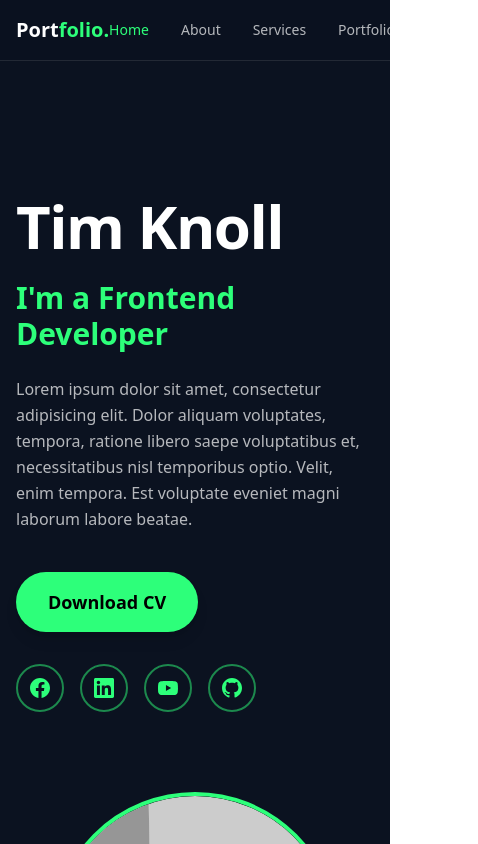
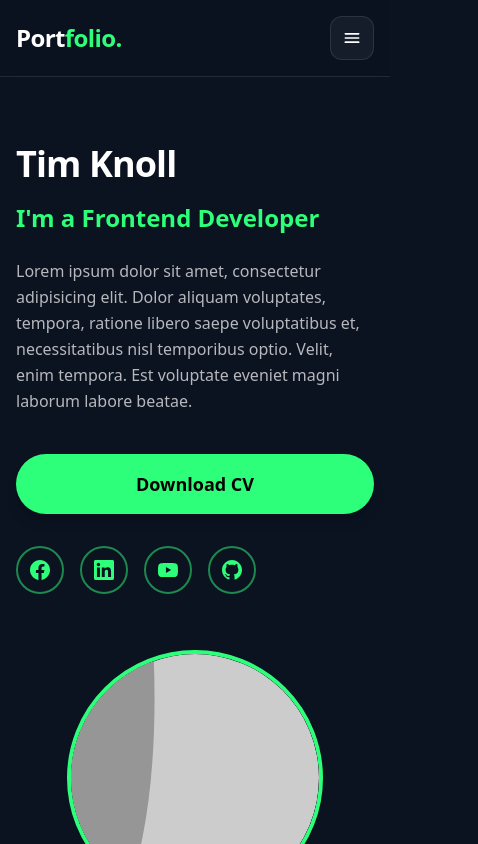
Before and after one commit to sameepabadhuge/react-portfolio, a React (Vite) app: page / in a window 390 px wide. Shown: the top 844 px of the page, 478 px wide, since content can reach past the window. Built offline with nearby package versions, Linux system fonts and the light colour scheme.

Commit message:
update:make responsive

```diff
--- a/src/components/Navbar.jsx
+++ b/src/components/Navbar.jsx
@@ -1,29 +1,92 @@
+import { useEffect, useState } from "react";
 import { NavLink } from "react-router-dom";
 
 const linkClass = ({ isActive }) =>
-  `text-sm font-medium transition ${
-    isActive
-      ? "text-[#2DFF7A]"
-      : "text-white/70 hover:text-white"
+  `text-base font-medium ${
+    isActive ? "text-[#2DFF7A]" : "text-white/70 hover:text-white"
   }`;
 
+const links = [
+  { to: "/", label: "Home" },
+  { to: "/about", label: "About" },
+  { to: "/services", label: "Services" },
+  { to: "/portfolio", label: "Portfolio" },
+  { to: "/contact", label: "Contact" },
+];
+
 export default function Navbar() {
+  const [isOpen, setIsOpen] = useState(false);
+
+  useEffect(() => {
+    document.body.classList.toggle("overflow-hidden", isOpen);
+    return () => document.body.classList.remove("overflow-hidden");
+  }, [isOpen]);
+
   return (
-    <header className="sticky top-0 z-50 bg-[#0b1220]/80 backdrop-blur border-b border-white/10">
-      <div className="mx-auto max-w-6xl px-4 py-4 flex items-center justify-between">
-        <NavLink to="/" className="text-xl font-bold">
+    <header className="sticky top-0 z-50 border-b border-white/10 bg-[#0b1220]/80 backdrop-blur">
+      <div className="mx-auto flex max-w-6xl items-center justify-between gap-4 px-4 py-4">
+        <NavLink to="/" className="text-2xl font-extrabold tracking-tight" onClick={() => setIsOpen(false)}>
           <span>Port</span>
           <span className="text-[#2DFF7A]">folio.</span>
         </NavLink>
 
-        <nav className="flex gap-8">
-          <NavLink to="/" className={linkClass}>Home</NavLink>
-          <NavLink to="/about" className={linkClass}>About</NavLink>
-          <NavLink to="/services" className={linkClass}>Services</NavLink>
-          <NavLink to="/portfolio" className={linkClass}>Portfolio</NavLink>
-          <NavLink to="/contact" className={linkClass}>Contact</NavLink>
+        <button
+          type="button"
+          aria-label="Toggle navigation"
+          aria-expanded={isOpen}
+          className="flex h-11 w-11 items-center justify-center rounded-xl border border-white/10 bg-white/5 text-white transition hover:border-[#2DFF7A]/50 hover:text-[#2DFF7A] md:hidden"
+          onClick={() => setIsOpen((prev) => !prev)}
+        >
+          {isOpen ? <CloseIcon /> : <MenuIcon />}
+        </button>
+
+        <nav className="hidden items-center gap-8 md:flex">
+          {links.map((link) => (
+            <NavLink key={link.to} to={link.to} className={linkClass} onClick={() => setIsOpen(false)}>
+              {link.label}
+            </NavLink>
+          ))}
         </nav>
       </div>
+
+      {isOpen && (
+        <div className="border-t border-white/10 bg-[#0b1220]/95 px-4 pb-6 pt-4 shadow-lg md:hidden">
+          <nav className="flex flex-col gap-4">
+            {links.map((link) => (
+              <NavLink
+                key={link.to}
+                to={link.to}
+                className={({ isActive }) =>
+                  `rounded-xl px-3 py-2 text-base font-medium ${
+                    isActive
+                      ? "bg-[#2DFF7A]/10 text-[#2DFF7A]"
+                      : "text-white/80 hover:bg-white/5 hover:text-white"
+                  }`
+                }
+                onClick={() => setIsOpen(false)}
+              >
+                {link.label}
+              </NavLink>
+            ))}
+          </nav>
+        </div>
+      )}
     </header>
   );
 }
+
+function MenuIcon() {
+  return (
+    <svg className="h-5 w-5" viewBox="0 0 24 24" fill="none" stroke="currentColor" strokeWidth="2" strokeLinecap="round">
+      <path d="M4 7h16M4 12h16M4 17h16" />
+    </svg>
+  );
+}
+
+function CloseIcon() {
+  return (
+    <svg className="h-5 w-5" viewBox="0 0 24 24" fill="none" stroke="currentColor" strokeWidth="2" strokeLinecap="round">
+      <path d="M6 6l12 12M6 18L18 6" />
+    </svg>
+  );
+}
--- a/src/index.css
+++ b/src/index.css
@@ -1 +1,21 @@
 @import "tailwindcss";
+
+@layer base {
+	:root {
+		color-scheme: dark;
+	}
+
+	body {
+		@apply min-h-screen bg-[#0b1220] text-white antialiased;
+	}
+
+	a {
+		@apply transition-colors;
+	}
+}
+
+@layer components {
+	.input {
+		@apply w-full rounded-xl border border-white/10 bg-white/5 px-4 py-3 text-white placeholder:text-white/50 focus:border-[#2DFF7A] focus:outline-none focus:ring-2 focus:ring-[#2DFF7A]/40;
+	}
+}
--- a/src/pages/About.jsx
+++ b/src/pages/About.jsx
@@ -1,17 +1,19 @@
 export default function About() {
   return (
-    <div className="mx-auto max-w-5xl px-4 py-20">
-      <h1 className="text-4xl font-bold">
+    <div className="mx-auto max-w-5xl px-4 py-16 sm:py-20 md:py-24">
+      <div className="space-y-6 text-center md:text-left">
+        <h1 className="text-3xl font-bold sm:text-4xl">
           About <span className="text-[#2DFF7A]">Me</span>
         </h1>
 
-      <p className="mt-6 text-white/70 leading-relaxed">
+        <p className="text-base leading-relaxed text-white/70 sm:text-lg">
           I am a frontend developer with strong skills in React and Tailwind CSS.
         </p>
 
-      <button className="mt-8 rounded-full bg-[#2DFF7A] px-7 py-3 text-black font-semibold">
+        <button className="inline-flex rounded-full bg-[#2DFF7A] px-7 py-3 text-base font-semibold text-black transition hover:bg-[#1dd85f]">
           Read More
         </button>
       </div>
+    </div>
   );
 }
--- a/src/pages/Contact.jsx
+++ b/src/pages/Contact.jsx
@@ -1,21 +1,21 @@
 export default function Contact() {
   return (
-    <div className="mx-auto max-w-4xl px-4 py-20">
-      <h1 className="text-center text-4xl font-bold">
+    <div className="mx-auto max-w-4xl px-4 py-16 sm:py-20 md:py-24">
+      <h1 className="text-center text-3xl font-bold sm:text-4xl">
         Contact <span className="text-[#2DFF7A]">Me</span>
       </h1>
 
-      <form className="mt-10 grid gap-4 bg-white/5 p-8 rounded-2xl">
-        <div className="grid md:grid-cols-2 gap-4">
-          <input className="input" placeholder="Full Name" />
-          <input className="input" placeholder="Email" />
-          <input className="input" placeholder="Mobile" />
-          <input className="input" placeholder="Subject" />
+      <form className="mt-10 grid gap-4 rounded-2xl bg-white/5 p-6 sm:p-8">
+        <div className="grid grid-cols-1 gap-4 md:grid-cols-2">
+          <input className="input" placeholder="Full Name" type="text" name="name" />
+          <input className="input" placeholder="Email" type="email" name="email" />
+          <input className="input" placeholder="Mobile" type="tel" name="mobile" />
+          <input className="input" placeholder="Subject" type="text" name="subject" />
         </div>
 
-        <textarea className="input h-40" placeholder="Message" />
+        <textarea className="input h-40" placeholder="Message" name="message" />
 
-        <button className="mx-auto mt-4 rounded-full bg-[#2DFF7A] px-10 py-3 text-black font-semibold">
+        <button className="mx-auto mt-4 w-full rounded-full bg-[#2DFF7A] px-10 py-3 text-base font-semibold text-black transition hover:bg-[#1dd85f] sm:w-auto">
           Send Message
         </button>
       </form>
--- a/src/pages/Home.jsx
+++ b/src/pages/Home.jsx
@@ -7,25 +7,25 @@ export default function Home() {
   ];
 
   return (
-    <div className="mx-auto max-w-6xl px-4 py-32 grid md:grid-cols-2 gap-20 items-center min-h-[calc(100vh-80px)]">
+    <div className="mx-auto grid min-h-[calc(100vh-80px)] max-w-6xl items-center gap-14 px-4 py-16 sm:py-24 md:grid-cols-2 md:gap-20 md:py-28">
       {/* Left Content */}
       <div className="space-y-6">
         <div>
-          <h1 className="text-6xl md:text-7xl font-extrabold tracking-tight leading-tight">
+          <h1 className="text-4xl sm:text-5xl md:text-6xl font-extrabold tracking-tight leading-tight">
             Tim Knoll
           </h1>
-          <h2 className="mt-4 text-3xl md:text-4xl font-bold text-[#2DFF7A]">
+          <h2 className="mt-4 text-2xl sm:text-3xl md:text-4xl font-bold text-[#2DFF7A]">
             I'm a Frontend Developer
           </h2>
         </div>
 
-        <p className="text-white/70 leading-relaxed text-base md:text-lg max-w-lg">
+        <p className="max-w-xl text-base leading-relaxed text-white/70 sm:text-lg">
           Lorem ipsum dolor sit amet, consectetur adipisicing elit. Dolor aliquam voluptates, tempora, ratione libero saepe voluptatibus et, necessitatibus nisl temporibus optio. Velit, enim tempora. Est voluptate eveniet magni laborum labore beatae.
         </p>
 
         {/* CTA and Social */}
-        <div className="flex flex-col sm:flex-row items-start gap-8 pt-4">
-          <button className="rounded-full bg-[#2DFF7A] px-8 py-4 text-black font-bold shadow-lg hover:bg-[#1dd85f] transition duration-300 text-lg">
+        <div className="flex flex-col items-stretch gap-8 pt-4 sm:flex-row sm:items-center">
+          <button className="w-full rounded-full bg-[#2DFF7A] px-8 py-4 text-center text-lg font-bold text-black shadow-lg transition duration-300 hover:bg-[#1dd85f] sm:w-auto">
             Download CV
           </button>
 
@@ -47,12 +47,12 @@ export default function Home() {
 
       {/* Right Image */}
       <div className="flex justify-center md:justify-end">
-        <div className="relative w-72 h-72 md:w-96 md:h-96 rounded-full border-4 border-[#2DFF7A] overflow-hidden">
-          <div className="w-full h-full bg-gradient-to-br from-[#2DFF7A]/40 via-[#1a4d2e] to-[#0b1220] flex items-center justify-center">
+        <div className="relative h-64 w-64 overflow-hidden rounded-full border-4 border-[#2DFF7A] sm:h-80 sm:w-80 md:h-96 md:w-96">
+          <div className="flex h-full w-full items-center justify-center bg-gradient-to-br from-[#2DFF7A]/40 via-[#1a4d2e] to-[#0b1220]">
             <img
               src="https://via.placeholder.com/400/2DFF7A/0b1220?text=Profile+Photo"
               alt="Tim Knoll - Frontend Developer"
-              className="w-full h-full object-cover rounded-full"
+              className="h-full w-full rounded-full object-cover"
             />
           </div>
         </div>
--- a/src/pages/Portfolio.jsx
+++ b/src/pages/Portfolio.jsx
@@ -1,14 +1,20 @@
 export default function Portfolio() {
   return (
-    <div className="mx-auto max-w-6xl px-4 py-20">
-      <h1 className="text-center text-4xl font-bold">
+    <div className="mx-auto max-w-6xl px-4 py-16 sm:py-20 md:py-24">
+      <h1 className="text-center text-3xl font-bold sm:text-4xl">
         Latest <span className="text-[#2DFF7A]">Projects</span>
       </h1>
 
-      <div className="mt-12 grid md:grid-cols-3 gap-6">
-        {[1,2,3,4,5,6].map(i => (
-          <div key={i} className="rounded-2xl overflow-hidden border border-white/10">
-            <img src={`/images/p${i}.jpg`} alt="" />
+      <div className="mt-10 grid grid-cols-1 gap-6 sm:mt-12 sm:grid-cols-2 lg:grid-cols-3">
+        {[1, 2, 3, 4, 5, 6].map((i) => (
+          <div key={i} className="overflow-hidden rounded-2xl border border-white/10 bg-white/5">
+            <div className="aspect-video w-full">
+              <img
+                src={`/images/p${i}.jpg`}
+                alt={`Project ${i}`}
+                className="h-full w-full object-cover"
+              />
+            </div>
           </div>
         ))}
       </div>
--- a/src/pages/Services.jsx
+++ b/src/pages/Services.jsx
@@ -1,18 +1,18 @@
 export default function Services() {
   return (
-    <div className="mx-auto max-w-6xl px-4 py-20">
-      <h1 className="text-center text-4xl font-bold">
+    <div className="mx-auto max-w-6xl px-4 py-16 sm:py-20 md:py-24">
+      <h1 className="text-center text-3xl font-bold sm:text-4xl">
         Our <span className="text-[#2DFF7A]">Services</span>
       </h1>
 
-      <div className="mt-12 grid md:grid-cols-3 gap-6">
-        {["Web Development", "Graphic Design", "Digital Marketing"].map(s => (
-          <div key={s} className="rounded-2xl bg-white/5 p-8 border border-white/10">
+      <div className="mt-10 grid grid-cols-1 gap-6 sm:mt-12 sm:grid-cols-2 lg:grid-cols-3">
+        {["Web Development", "Graphic Design", "Digital Marketing"].map((s) => (
+          <div key={s} className="flex h-full flex-col rounded-2xl border border-white/10 bg-white/5 p-7">
             <h3 className="text-xl font-semibold">{s}</h3>
-            <p className="mt-3 text-white/70">
+            <p className="mt-3 flex-1 text-white/70">
               Professional and modern solutions.
             </p>
-            <button className="mt-6 rounded-full bg-[#2DFF7A] px-6 py-2 text-black">
+            <button className="mt-6 inline-flex justify-center rounded-full bg-[#2DFF7A] px-6 py-2 text-sm font-semibold text-black transition hover:bg-[#1dd85f]">
               Read More
             </button>
           </div>
```
Lines whose indentation alone changed are shown as unchanged.
